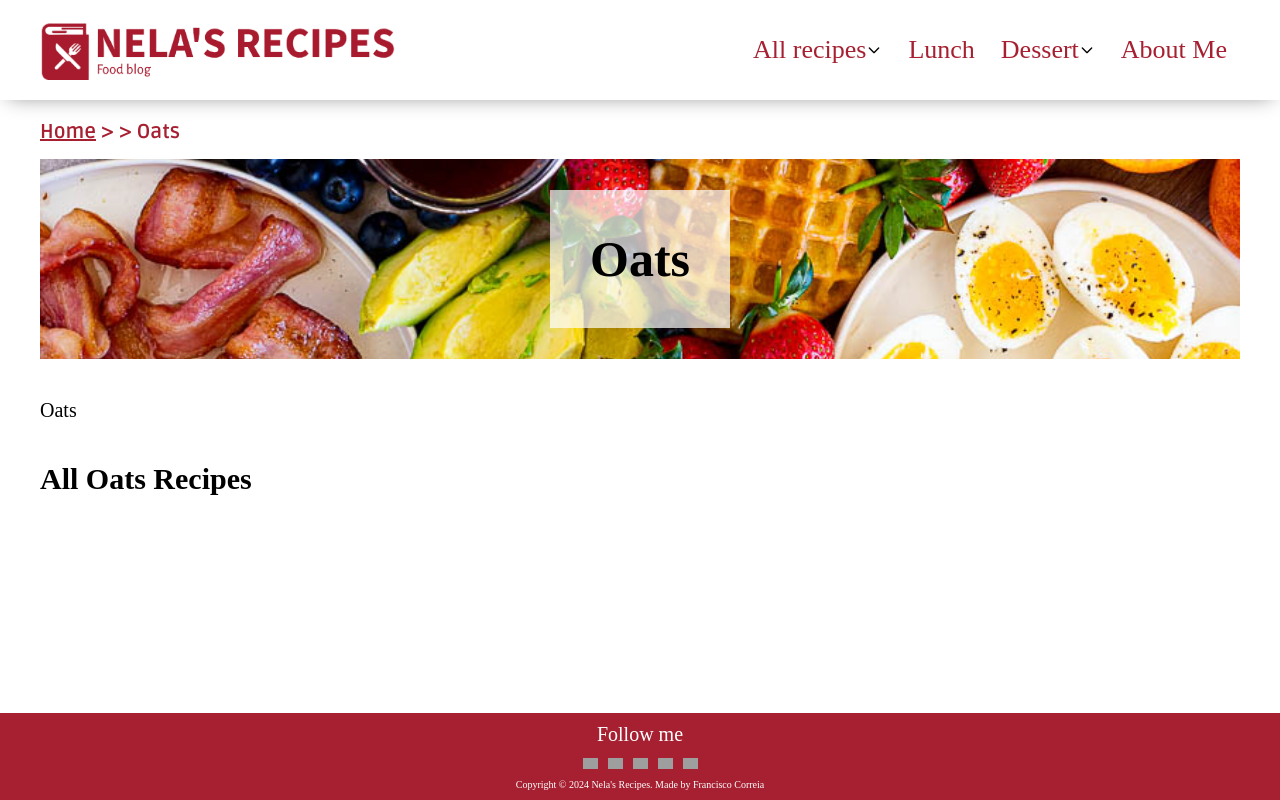
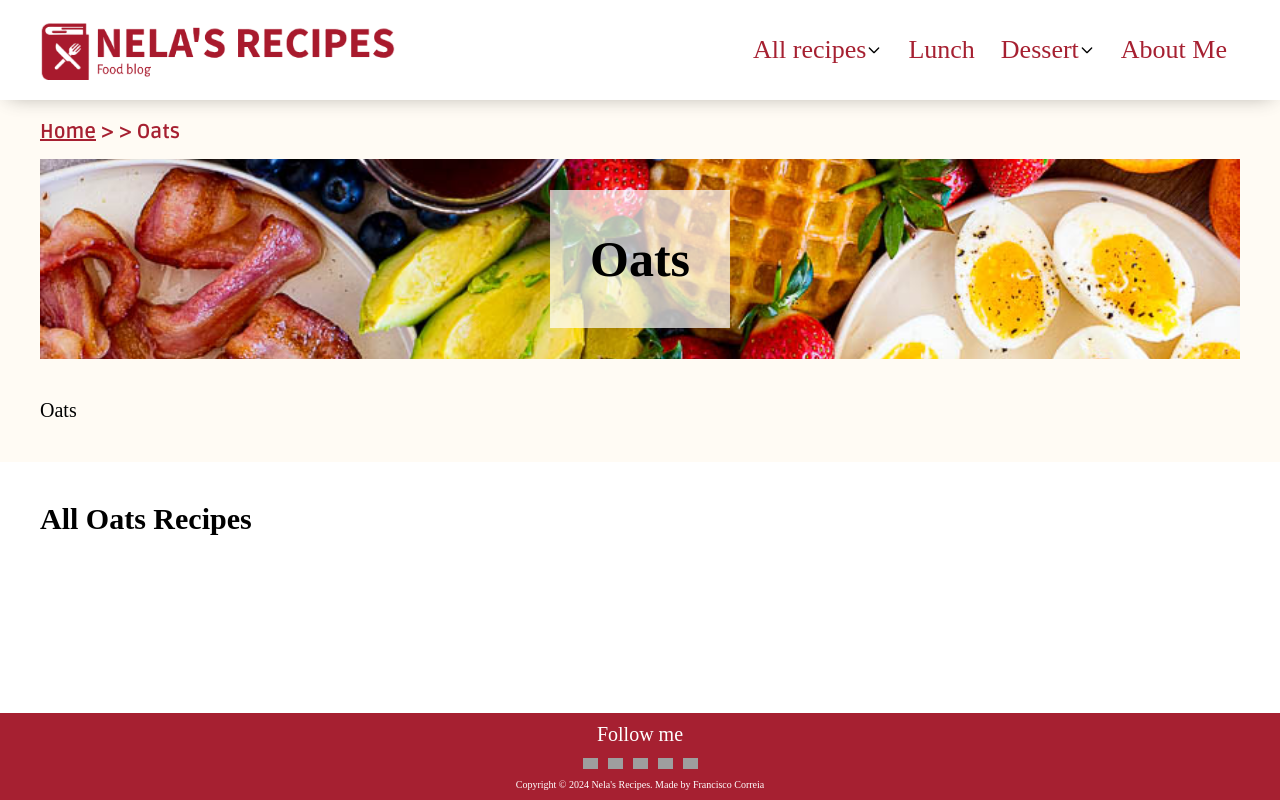
Before and after one commit to XicoCorreia/RecipeWebsite, an Angular app: page /Breakfast/oats in a window 1280 px wide. Built offline with nearby package versions, Linux system fonts and the light colour scheme; grey boxes are pictures that could not be loaded.

Commit message:
ref: add full width background + ref: class and id names

```diff
--- a/src/app/aboutus/aboutus.component.css
+++ b/src/app/aboutus/aboutus.component.css
@@ -1,10 +1,10 @@
 .container {
     position: relative;
-    margin: 1em auto 2em auto;
+    margin: 1em auto 3em auto;
     max-width: 1200px;
 }
 
-#main{
+#primary{
     position: flex;
     margin-bottom: 2em;
     min-height: 540px;
--- a/src/app/aboutus/aboutus.component.html
+++ b/src/app/aboutus/aboutus.component.html
@@ -1,5 +1,5 @@
 <div class="container">
-    <div id="main">
+    <div id="primary">
     <img src={{image}} alt="About" id="primary-image">
         <div id="about_me">
             <div class="route">
--- a/src/app/app.component.ts
+++ b/src/app/app.component.ts
@@ -1,10 +1,22 @@
 import { Component } from '@angular/core';
+import { Router, NavigationEnd } from '@angular/router';
+import { OnInit } from '@angular/core';
 
 @Component({
   selector: 'app-root',
   templateUrl: './app.component.html',
   styleUrls: ['./app.component.css']
 })
-export class AppComponent {
+export class AppComponent implements OnInit {
   title = 'recipe-website';
+
+  constructor(private router: Router) {}
+
+  ngOnInit(): void {
+    this.router.events.subscribe(event => {
+      if (event instanceof NavigationEnd) {
+        window.scrollTo(0, 0);
+      }
+    });
+  }
 }
--- a/src/app/categories/categories.component.css
+++ b/src/app/categories/categories.component.css
@@ -1,6 +1,6 @@
 .container {
     position: relative;
-    margin: 1em auto 2em auto;
+    margin: 1em auto 3em auto;
     max-width: 1200px;
 }
 
--- a/src/app/category-page/category-page.component.css
+++ b/src/app/category-page/category-page.component.css
@@ -1,20 +1,30 @@
 .container {
     position: relative;
-    margin: 1em auto 2em auto;
+    margin: 0em auto 3em auto;
     max-width: 1200px;
 }
 
+#container_primary{
+    width: calc(100vw);
+    position: relative;
+    left: 50%;
+    transform: translateX(-50%);
+    background-color: rgb(255,240,219,0.3);
+    padding-top: 1em;
+    padding-bottom: 3em ;
+    margin-bottom: 2em;
+}
+
+.route{
+    max-width: 1200px;
+    margin: auto;
+}
 
 #primary{
+    margin: 0 auto;
     position: flex;
-    margin-bottom: 2em;
+    max-width: 1200px;
     height: 325px;
-    background-color: rgb(255,240,219,0.3);
-    padding: 1.5em;
-}
-
-p {
-    margin-top: 0.5em ;
 }
 
 #primary-image{
@@ -26,14 +36,22 @@ p {
     margin-left: 2em;
 }
 
-.grid-container_1 {
+#container_category_description{
+    text-align: justify;
+}
+
+#primary-description {
+    margin-top: 0.5em ;
+}
+
+.grid-container-subcategories {
     display: grid;
     grid-template-columns: repeat(7, 1fr);
     gap: 1em;
     text-align: center;
 }
 
-.secondary-image_1 {
+.secondary-image-subcategories {
     aspect-ratio : 1 / 1;
     width: 100%;
     object-fit: cover;
@@ -41,15 +59,11 @@ p {
     border-radius: 50%;
 }
 
-#c_name{
+#subcategory_name{
     color: #a62031;
 }
 
-.category_des{
-    text-align: justify;
-}
-
-.section{
+.sections{
     margin: 2em auto 3em auto;
 }
 
--- a/src/app/category-page/category-page.component.html
+++ b/src/app/category-page/category-page.component.html
@@ -1,28 +1,30 @@
 <div class="container">
+    <div id="container_primary">
         <div class="route">
             <a href="#" routerLink="/" id="r-home">Home</a>
             > {{category.name}}
         </div>
         <div id="primary">
             <img src={{category.imageUrl}} alt={{category.name}} id="primary-image">
-        <div class="category_des">
+            <div id="container_category_description">
                 <h1>{{category.name}}</h1>
-            <p>{{category.description}}</p>
+                <p id="primary-description">{{category.description}}</p>
             </div>
         </div>
-    <div class="section_1">
-        <div class="grid-container_1">
+    </div>
+    <div class="section-categories">
+        <div class="grid-container-subcategories">
             <div *ngFor="let c of subCategories">
                 <article>
                     <a [routerLink]="c.path">
-                        <img src="{{c.imageUrl}}" alt={{c.name}} class="secondary-image_1">
-                        <p id="c_name"> {{c.name}} </p>
+                        <img src="{{c.imageUrl}}" alt={{c.name}} class="secondary-image-subcategories">
+                        <p id="subcategory_name"> {{c.name}} </p>
                         </a>
                 </article>
             </div>
         </div>
     </div>
-    <div class="section" *ngFor="let c of subCategories | slice:0:4; let i = index;" [ngClass]="i % 2 === 0 ? 'even-section' : 'odd-section'">
+    <div class="sections" *ngFor="let c of subCategories | slice:0:4; let i = index;" [ngClass]="i % 2 === 0 ? 'even-section' : 'odd-section'">
         <div class="title-button-container">
             <h2>{{c.name}} Recipes</h2>
             <a href="#" [routerLink]="'/'+category.path+'/'+c.path"  id="secondary-button"> View more </a>
@@ -38,7 +40,7 @@
             </div>
         </div>
     </div>
-    <div class="section_all">
+    <div class="section-all">
         <h2>All {{category.name}} Recipes</h2>
         <div class="grid-container">
             <div *ngFor="let c of categoryRecipes">
--- a/src/app/home/home.component.css
+++ b/src/app/home/home.component.css
@@ -4,19 +4,19 @@
     max-width: 1200px;
 }
 
-#primary{
+#primary {
     position: relative;
     height: 700px;
 }
 
-#primary-image{
+#primary-image {
     width: 100%;
     height: 100%;
     object-fit: cover;
     object-position: 0%;
 }
 
-.external_div_text{
+.primary-text-container {
     position: absolute;
     top: 50%;
     transform: translateY(-50%);
@@ -25,7 +25,7 @@
     background:linear-gradient(to right, #000, #0000);
 }
 
-.pic-text {
+.container-primary-description {
     position: absolute;
     top: 50%;
     transform: translateY(-50%);
@@ -45,6 +45,16 @@
     font-size: 0.75em;
     border-radius: 0.25em;
     box-shadow: rgba(0, 0, 0, 0.24) 0px 3px 8px;
+}
+
+.section_categories, .section_most_recent{
+    margin: 3em auto;
+}
+
+.section_categories{
+    padding: 1em;
+    background-color: rgb(255,240,219,0.6);
+    box-shadow: rgba(100, 100, 111, 0.2) 0px 7px 29px 0px;
 }
 
 .title-button-container {
@@ -73,7 +83,7 @@ article {
     flex-direction: column;
 }
 
-.secondary-image {
+.secondary-image-categories {
     aspect-ratio : 1 / 1;
     width: 100%;
     object-fit: cover;
@@ -93,15 +103,7 @@ h3 {
     padding-top: 0.25em;
     padding-left: 0.5em;
 }
-.section_categories, .section_most_recent{
-    margin: 3em auto;
-}
 
-.section_categories{
-    padding: 1em;
-    background-color: rgb(255,240,219,0.6);
-    box-shadow: rgba(100, 100, 111, 0.2) 0px 7px 29px 0px;
-}
 
 @media (max-width: 1200px) {
     .section_categories, .section_most_recent{
--- a/src/app/home/home.component.html
+++ b/src/app/home/home.component.html
@@ -1,8 +1,8 @@
 <div class="container">
     <div id="primary">
         <img src="{{first.imageUrl}}" alt={{first.name}} id="primary-image">
-        <div class="external_div_text">
-            <div class="pic-text">
+        <div class="primary-text-container">
+            <div class="container-primary-description">
                 <h1 id="primary-description">{{first.name}}</h1>
                 <a href="#" routerLink="/recipes/{{first.id}}" id="primary-button">See the Recipe</a>
             </div>
@@ -17,7 +17,7 @@
             <div *ngFor="let c of categories  | slice:0:4">
                 <article>
                     <a [routerLink]=" c.path">
-                        <img src="{{c.imageUrl}}" alt={{c.name}} class="secondary-image">
+                        <img src="{{c.imageUrl}}" alt={{c.name}} class="secondary-image-categories">
                         <h3> {{c.name}} </h3>
                         </a>
                 </article>
--- a/src/app/recipes/recipes.component.css
+++ b/src/app/recipes/recipes.component.css
@@ -1,6 +1,6 @@
 .container {
     position: relative;
-    margin: 1em auto 2em auto;
+    margin: 1em auto 3em auto;
     max-width: 1200px;
 }
 
--- a/src/app/subcategory-page/subcategory-page.component.css
+++ b/src/app/subcategory-page/subcategory-page.component.css
@@ -1,14 +1,32 @@
 .container {
     position: relative;
-    margin: 1em auto 2em auto;
+    margin: 0 auto 3em auto;
     max-width: 1200px;
     text-align: justify;
+}
+
+#container_primary{
+    width: calc(100vw);
+    position: relative;
+    left: 50%;
+    transform: translateX(-50%);
+    background-color: rgb(255,240,219,0.3);
+    padding-top: 1em;
+    padding-bottom: 2em ;
+    margin-bottom: 2em;
+}
+
+.route{
+    max-width: 1200px;
+    margin: auto;
 }
 
 #primary{
     position: relative;
     text-align: center;
     max-height: 200px;
+    max-width: 1200px;
+    margin: auto;
     overflow: clip;
 }
 
@@ -18,7 +36,7 @@
     width: 100%;
 }
 
-.pic-text {
+.primary-text{
     position: absolute;
     text-align: center;
     top: 50%;
@@ -29,14 +47,13 @@
     color:black;
 }
 
-#primary-description{
-    margin: 0;
+#primary-title{
     font-size: 2.5em;
 }
 
-p {
-    margin-top: 2em;
-    margin-bottom: 2em;
+#description{
+    margin: 2em auto 0 auto;
+    max-width: 1200px;
 }
 
 .grid-container {
--- a/src/app/subcategory-page/subcategory-page.component.html
+++ b/src/app/subcategory-page/subcategory-page.component.html
@@ -1,4 +1,5 @@
 <div class="container">
+    <div id="container_primary">
         <div class="route">
             <a href="#" routerLink="/" id="r-home">Home</a>
             >
@@ -7,11 +8,12 @@
         </div>
         <div id="primary">
             <img src="{{category.imageUrl}}" alt={{category.name}} id="primary-image">
-        <div class="pic-text">
-            <h1 id="primary-description">{{category.name}}</h1>
+            <div class="primary-text">
+                <h1 id="primary-title">{{category.name}}</h1>
             </div>
         </div>
-    <p *ngIf="category.description">{{category.description}}</p>
+        <p *ngIf="category.description" id="description">{{category.description}}</p>
+    </div>
     <div class="section">
         <h2>All {{category.name}} Recipes</h2>
         <div class="grid-container">
```
Lines whose indentation alone changed are shown as unchanged.
